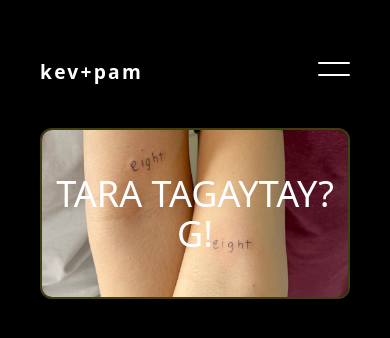
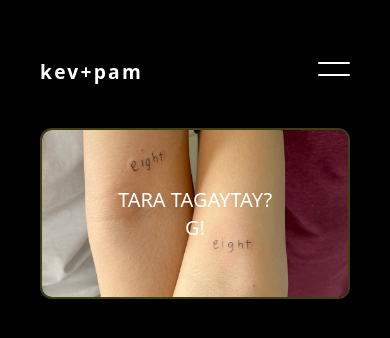
Before and after one commit to bherthchavez/kev-pam, a React (Vite) app: page / in a window 390 px wide. Shown: the top 338 px of the page. Built offline with nearby package versions, Linux system fonts and the light colour scheme; a web font is replaced by a local one.

Commit message:
Update Head.jsx

```diff
--- a/src/components/Head.jsx
+++ b/src/components/Head.jsx
@@ -5,7 +5,7 @@ function Head() {
     <>
       <div className='max-w-[1000px] mx-auto pt-32'>
         <div className='flex justify-center items-center px-10 sm:px-15 md:px-20 lg:px-42 xl:px-0 2xl:px-0'>
-          <div className='fixed uppercase text-white text-center text-4xl'>
+          <div className='fixed uppercase text-white text-center text-xl sm:text-4xl'>
             <h1>tara tagaytay?</h1>
             <h1>G!</h1>
           </div>
```
